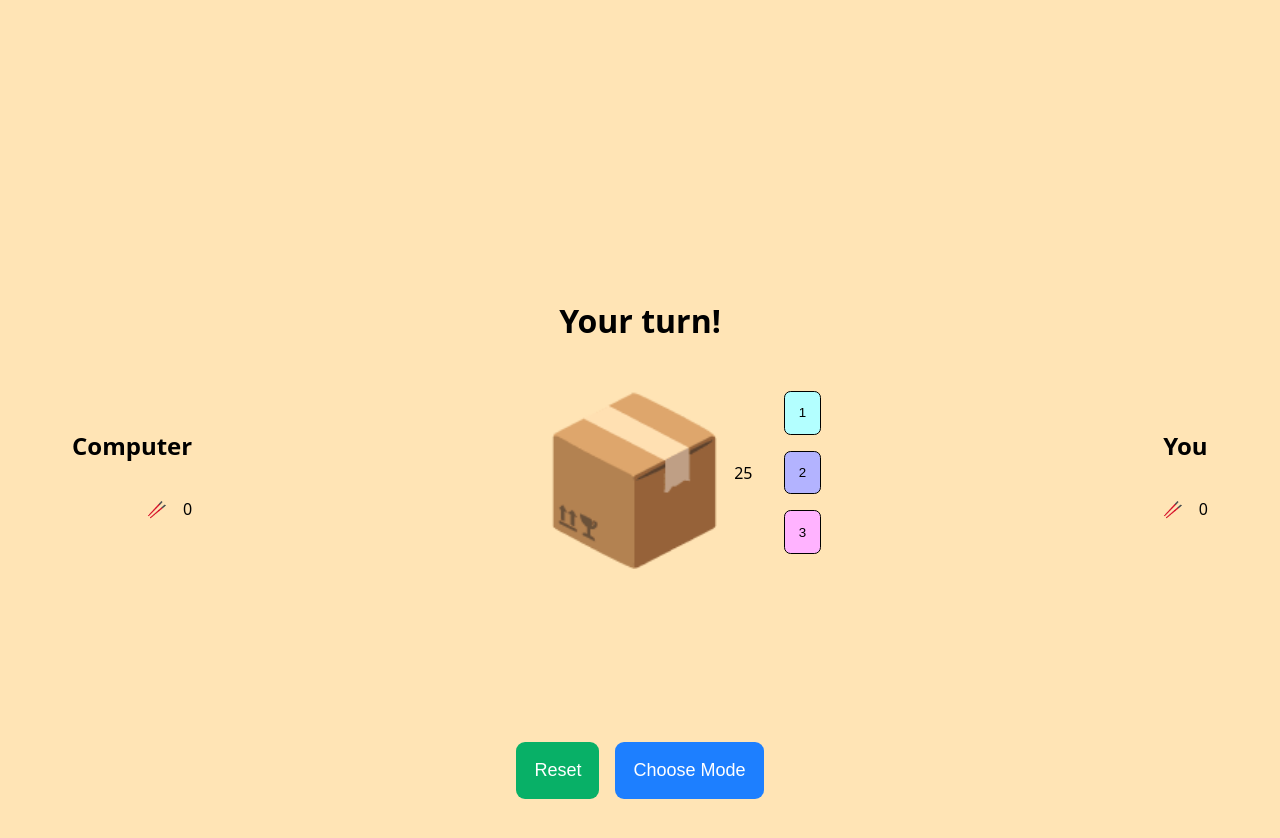
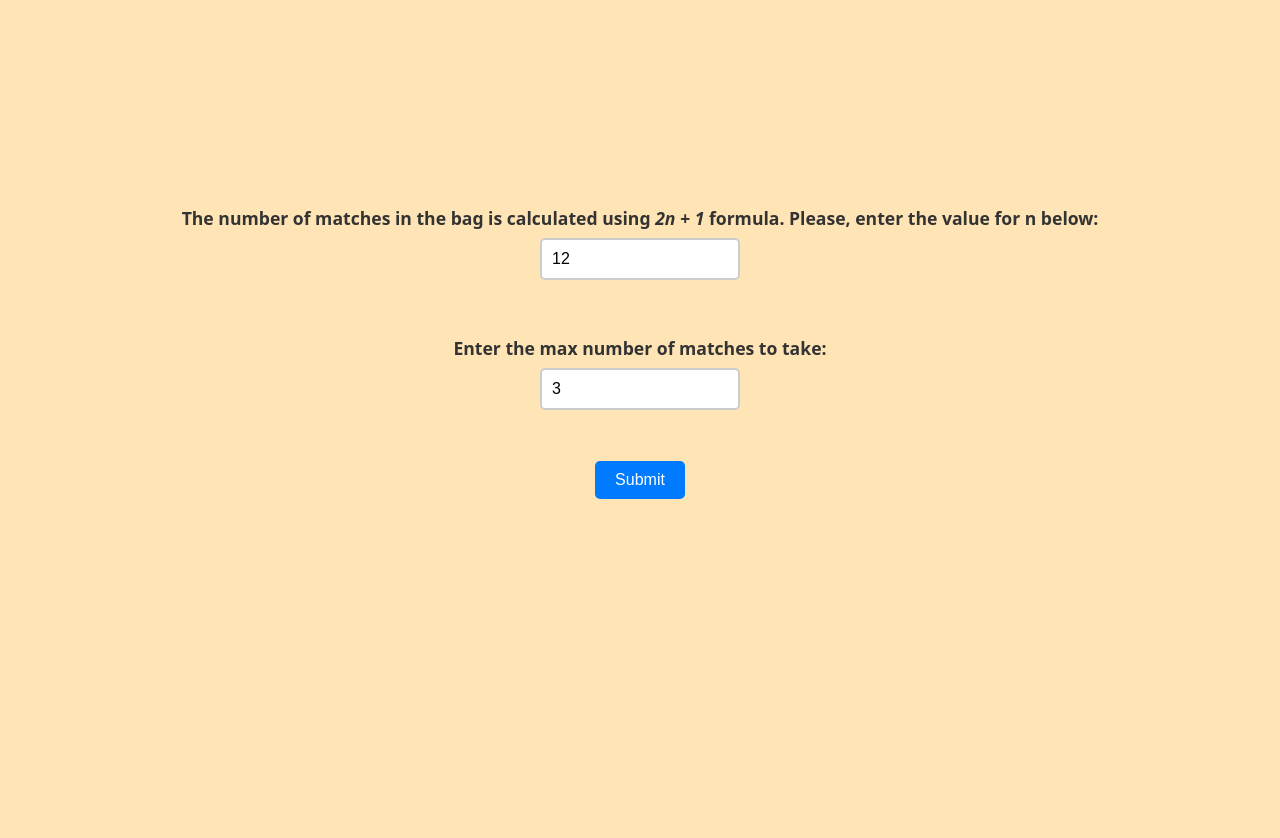
Before and after one commit to SvitlanaLormanUA/SImple-Matches-Game, a React (Vite) app: page / in a window 1280 px wide. Both pictures are taken after a click on the button "You Start First". Shown: the top 838 px of the page. After the commit the page ends 800 px from the top, so only its background shows below. Built offline with nearby package versions, Linux system fonts and the light colour scheme.

Commit message:
finished the project

```diff
--- a/src/components/ButtonMenu.tsx
+++ b/src/components/ButtonMenu.tsx
@@ -1,33 +1,35 @@
 import '../styles/App.css';
 import { useRef } from 'react';
 import { ButtonMenuProps } from '../interfaces/GameInterfaces';
-
 
 export default function ButtonMenu({
     turn,
     onTakeMatches,
     userMatches,
-    setUserMatches
+    setUserMatches,
+    maxNumOfMatches,
+    numOfMatches
 }: ButtonMenuProps) {
     const thisPlayerMatchesRef = useRef(userMatches);
 
+    const handleTakeMatches = (takenMatches: number) => {
+        onTakeMatches(takenMatches);
+        thisPlayerMatchesRef.current += takenMatches;
+        setUserMatches(thisPlayerMatchesRef.current);
+    };
+
     return (
         <div className={`button-menu ${turn ? 'visible' : 'hidden'}`}>
-            <button className="takeMatches-option" onClick={() => {
-                onTakeMatches(1);
-                thisPlayerMatchesRef.current += 1;
-                setUserMatches(thisPlayerMatchesRef.current);
-            }}>1</button>
-            <button className="takeMatches-option" onClick={() => {
-                onTakeMatches(2);
-                thisPlayerMatchesRef.current += 2;
-                setUserMatches(thisPlayerMatchesRef.current);
-            }}>2</button>
-            <button className="takeMatches-option" onClick={() => {
-                onTakeMatches(3);
-                thisPlayerMatchesRef.current += 3;
-                setUserMatches(thisPlayerMatchesRef.current);
-            }}>3</button>
+            {Array.from({ length: maxNumOfMatches }, (_, i) => (
+                <button
+                    key={i + 1}
+                    className="takeMatches-option"
+                    onClick={() => handleTakeMatches(i + 1)}
+                    disabled={numOfMatches < i}
+                >
+                    {i + 1}
+                </button>
+            ))}
         </div>
     );
 }
--- a/src/interfaces/GameInterfaces.ts
+++ b/src/interfaces/GameInterfaces.ts
@@ -14,6 +14,8 @@ export interface ButtonMenuProps {
     onTakeMatches: (takenMatches: number) => void;
     userMatches: number;
     setUserMatches: (matches: number) => void;
+    maxNumOfMatches: number;
+    numOfMatches: number;
 }
 export interface MatchesBagProps {
     matchesLeft: number;
@@ -22,6 +24,9 @@ export interface MatchesBagProps {
 };
 export interface GameProps {
     userTurn: boolean;
+    numberOfMatches: number; //2*n + 1 --> user enterns "n"
+    maxMatchesToTake: number;
+
   }
  export interface FunctButtonProps  {
     resetGame: () => void;
--- a/src/main-components/Game.tsx
+++ b/src/main-components/Game.tsx
@@ -10,8 +10,9 @@ import FunctButton from './FunctButtons';
 
 import { GameProps } from '../interfaces/GameInterfaces';
 
-export default function Game({ userTurn: initialUserTurn }: GameProps) {
-  const [matchesLeft, setMatchesLeft] = useState(25);
+export default function Game({ userTurn: initialUserTurn, numberOfMatches: initialNumberOfMatches,
+  maxMatchesToTake: initialMaxMatchesToTake }: GameProps) {
+  const [matchesLeft, setMatchesLeft] = useState(initialNumberOfMatches);
   const [userTurn, setUserTurn] = useState(initialUserTurn);
 
   const [userMatches, setUserMatches] = useState(0);
@@ -22,36 +23,51 @@ export default function Game({ userTurn: initialUserTurn }: GameProps) {
 
 
   const handleBagClick = (takenMatches: number) => {
-decrement(takenMatches);
+      decrement(takenMatches);
+      determineWinner();
   };
 
   const decrement = (takenMatches: number) => {
-    if (matchesLeft >= 0) {
+    if (Math.floor(matchesLeft) > 0) {
       setMatchesLeft(prevMatchesLeft => prevMatchesLeft - takenMatches);
+      determineWinner();
       setUserTurn(!userTurn);
     }
     determineWinner();
   };
 
+
   const determineWinner = () => {
-    if (matchesLeft === 0) {
-      setWinner(userTurn ? 'Computer' : 'User');
+    if (Math.floor(matchesLeft) == 0) {
+      if (userMatches % 2 === 0) {
+        setWinner('You');
+      } else if (computerMatches % 2 === 0) {
+        setWinner('Computer');
+      }
     }
-  };
+  }
+
 
   useEffect(() => {
+    let winnerStr: string = '';
     if (winner) {
-      alert(`${winner} wins the game!`);
+      if (winner === 'You') {
+        winnerStr = `You are the winner!`;
+      } else if (winner === 'Computer') {
+        winnerStr = `Computer is the winner!`;
+      }
+      alert(winnerStr);
       resetGame();
     }
   }, [winner]);
 
   const resetGame = () => {
-    setMatchesLeft(25);
+    setComputerMatches(0);
+    setUserMatches(0);
+    setMatchesLeft(initialNumberOfMatches);
     setUserTurn(initialUserTurn);
     setWinner('');
-    setComputerMatches(0);
-    setUserMatches(0);
+
 
   };
 
@@ -81,6 +97,8 @@ decrement(takenMatches);
           onTakeMatches= {decrement}
           userMatches={userMatches}
           setUserMatches={setUserMatches}
+          maxNumOfMatches={initialMaxMatchesToTake}
+          numOfMatches={matchesLeft}
         />
     </div>
         <User  thisPlayerMatches={userMatches} />
--- a/src/main-components/Mode.tsx
+++ b/src/main-components/Mode.tsx
@@ -4,14 +4,107 @@ import '../styles/Mode.css';
 
 export default function Mode() {
     const [selectedMode, setSelectedMode] = useState<string | null>(null);
+    const [nValue, setNValue] = useState<number>(12); // Default value for `n`
+    const [numOfMatches, setNumOfMatches] = useState<number>(25);
+    const [maxMatchesToTake, setMaxMatchesToTake] = useState<number>(3);
+    const [showGame, setShowGame] = useState<boolean>(false);
+    const [inputError, setInputError] = useState<boolean>(false);
 
     const handleSelectMode = (event: React.MouseEvent<HTMLButtonElement>) => {
         const userTurn = event.currentTarget.className === "mode-option1";
         setSelectedMode(userTurn ? 'user' : 'computer');
     };
 
+    const handleNValueChange = (e: React.ChangeEvent<HTMLInputElement>) => {
+        const n = parseInt(e.target.value);
+        setNValue(n);
+        const newNumOfMatches = 2 * n + 1;
+        setNumOfMatches(newNumOfMatches);
+
+        // Revalidate the maximum number of matches to take
+        if (maxMatchesToTake > newNumOfMatches) {
+            setInputError(true);
+        } else {
+            setInputError(false);
+        }
+    };
+
+    const handleMaxMatchesChange = (e: React.ChangeEvent<HTMLInputElement>) => {
+        const maxMatches = parseInt(e.target.value);
+        setMaxMatchesToTake(maxMatches);
+
+        // Validate if maxMatchesToTake is less than or equal to numOfMatches
+        if (maxMatches > numOfMatches) {
+            setInputError(true);
+        } else {
+            setInputError(false);
+        }
+    };
+
+    const handleSubmit = () => {
+        // Prevent submission if there's an error
+        if (!inputError) {
+            setShowGame(true);
+        }
+    };
+
+    if (showGame && selectedMode) {
+        return (
+            <Game
+                userTurn={selectedMode === 'user'}
+                numberOfMatches={numOfMatches}
+                maxMatchesToTake={maxMatchesToTake}
+            />
+        );
+    }
+
     if (selectedMode) {
-        return <Game userTurn={selectedMode === 'user'} />;
+        return (
+            <>
+                <div className='setValues'>
+                    <div className='numInputContainer'>
+                        <label htmlFor="enterNum">
+                            The number of matches in the bag is calculated using <i>2n + 1</i> formula. Please, enter the value for n below:
+                        </label>
+                        <input
+                            type="number"
+                            placeholder='12'
+                            name="enterNum"
+                            min={1}
+                            value={nValue}
+                            onChange={handleNValueChange}
+                        />
+                    </div>
+
+                    <div className='numInputContainer'>
+                        <label htmlFor="enterMax">Enter the max number of matches to take: </label>
+                        <input
+                            type="number"
+                            placeholder='3'
+                            name="enterMax"
+                            min={1}
+                            value={maxMatchesToTake}
+                            onChange={handleMaxMatchesChange}
+                            style={{ borderColor: inputError ? 'red' : '' }}
+                        />
+                        {inputError && (
+                            <p className="error-message">
+                                Max matches to take must be less than or equal to {numOfMatches}.
+                            </p>
+                        )}
+                    </div>
+
+                    <button
+                        type='submit'
+                        onClick={handleSubmit}
+                        className="submitNumsBtn"
+                        disabled={inputError}
+                    >
+                        Submit
+                    </button>
+                </div>
+            </>
+        );
     }
 
     return (
--- a/src/styles/App.css
+++ b/src/styles/App.css
@@ -29,6 +29,7 @@
   justify-content: center;
   align-items: center;
   flex-wrap: wrap;
+  max-height: 190px;
   gap: 1em;
 }
 
@@ -47,32 +48,21 @@
   border-radius: 0.5em;
   border: 0.5px solid;
   outline: none;
-}
-.takeMatches-option:nth-child(1){
-  background-color: #b3ffff;
-}
-.takeMatches-option:nth-child(2){
   background-color: 	#b3b3ff;
 }
-.takeMatches-option:nth-child(3){
-  background-color: #ffb3ff;
-}
+
+
 
 .takeMatches-option:hover {
  cursor: pointer;
  color: white;
+ background-color: #8080ff;
+ border-color: #3e3e88;
 }
-.takeMatches-option:nth-child(1):hover {
-  background-color: #4fa4b3;
-  border-color: #285656;
-}
-.takeMatches-option:nth-child(2):hover {
-  background-color: #8080ff;
-  border-color: #3e3e88;
-}
-.takeMatches-option:nth-child(3):hover {
-  background-color: #ff80ff;
-  border-color: #883e88;
+.takeMatches-option:disabled:hover{
+  cursor: initial;
+  background-color: inherit;
+  border-color: inherit;
 }
 .matches-amount {
   display: flex;
@@ -141,3 +131,7 @@
   cursor: pointer;
   background-color: #1052a9;
 }
+h2 {
+  margin-bottom: 10em;
+  color: #002663;
+}
--- a/src/styles/Mode.css
+++ b/src/styles/Mode.css
@@ -22,3 +22,65 @@
     cursor: pointer;
     background-color: #b02b57;
 }
+.setValues {
+    display: flex;
+    flex-direction: column;
+    justify-content: center;
+    gap: 1em;
+    margin-top: 10%;
+}
+.numInputContainer {
+    margin: 20px 0;
+    display: flex;
+    flex-direction: column;
+    align-items: center;
+}
+
+.numInputContainer label {
+    font-weight: bold;
+    font-size: 1.1em;
+    color: #333;
+    margin-bottom: 8px;
+}
+
+.numInputContainer input {
+    width: 200px;
+    padding: 10px;
+    font-size: 1em;
+    border: 2px solid #ccc;
+    border-radius: 5px;
+    outline: none;
+    transition: border-color 0.3s ease;
+}
+
+.numInputContainer input:focus {
+    border-color: #007bff;
+}
+
+.submitNumsBtn {
+    padding: 10px 20px;
+    background-color: #007bff;
+    color: white;
+    font-size: 1em;
+    border: none;
+    border-radius: 5px;
+    cursor: pointer;
+    transition: background-color 0.3s ease;
+    margin-top: 15px;
+    max-width: 10em;
+    align-self: center;
+}
+
+.submitNumsBtn:hover {
+    background-color: #0056b3;
+}
+
+.submitNumsBtn:active {
+    background-color: #004494;
+}
+
+@media (max-width: 600px) {
+    .numInputContainer input {
+        width: 100%;
+    }
+}
```
